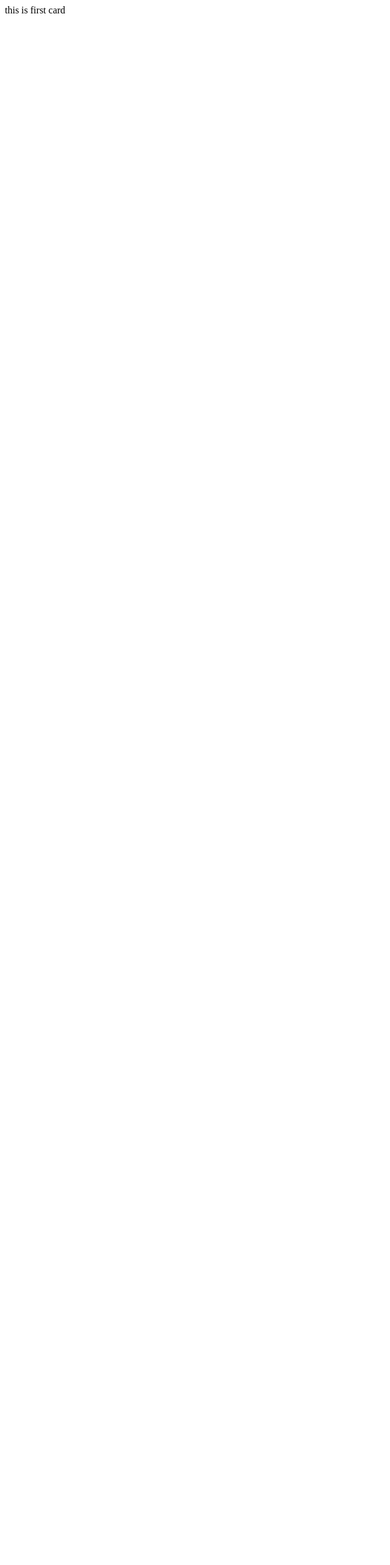
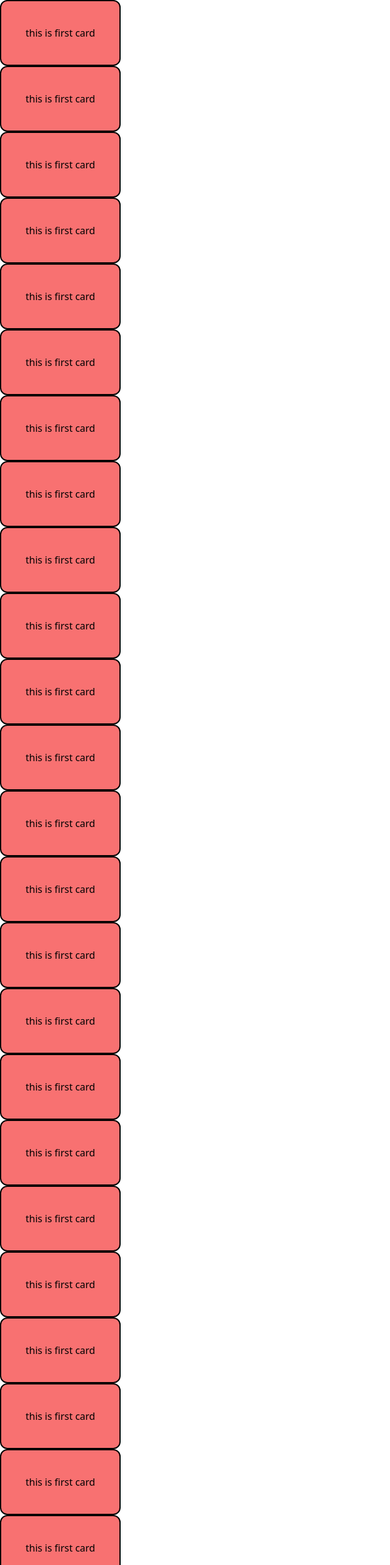
Before and after one commit to jonmes/nuxt-intersection-observer, a Nuxt app: page / in a window 1280 px wide. Shown: the top 2566 px of the page at 61% size, without its empty margins (0-640 px from the left). Before the commit the page ends 800 px from the top, so only its background shows below. Built offline with nearby package versions, Linux system fonts and the light colour scheme.

Commit message:
intersection observer start working by adding taillwind custom variant

```diff
--- /dev/null
+++ b/assets/css/tailwind.css
@@ -0,0 +1,3 @@
+@tailwind base;
+@tailwind components;
+@tailwind utilities;
--- a/nuxt.config.ts
+++ b/nuxt.config.ts
@@ -2,5 +2,16 @@ import { defineNuxtConfig } from 'nuxt'
 
 // https://v3.nuxtjs.org/api/configuration/nuxt.config
 export default defineNuxtConfig({
-
+    modules: [
+        // https://tailwindcsss.nuxtjs.org
+        "@nuxtjs/tailwindcss"
+      ],
+    tailwindcss: {
+        cssPath: '~/assets/css/tailwind.css',
+        configPath: 'tailwind.config.js',
+        exposeConfig: false,
+        config: {},
+        injectPosition: 0,
+        viewer: true,
+      }
 })
--- a/package.json
+++ b/package.json
@@ -7,6 +7,7 @@
     "preview": "nuxt preview"
   },
   "devDependencies": {
+    "@nuxtjs/tailwindcss": "^5.1.3",
     "nuxt": "3.0.0-rc.4"
   }
 }
--- a/pages/index.vue
+++ b/pages/index.vue
@@ -1,19 +1,254 @@
 <script setup>
 onMounted(() => {
-  const observer = new IntersectionObserver((entries) => {
-    console.log('entries value: ', entries);
-  })
+  const observer = new IntersectionObserver(
+    (entries) => {
+      // console.log("entries value: ", entries[0].target.classList);
+      entries.forEach((entry) => {
+        entry.target.classList.toggle(
+          "[&[show=true]]:visible",
+          entry.isIntersecting
+        );
+        entry.target.classList.toggle(
+          "[&[show=true]]:translate-x-0",
+          entry.isIntersecting
+        );
+      });
+      console.log("entries value: ", entries[0].target.classList);
+    },
+    {
+      threshold: 0.5,
+    }
+  );
 
   document.querySelectorAll(".card").forEach((selection) => {
-    observer.observe(selection)
-  })
+    observer.observe(selection);
+  });
 });
+// const show = ref(false);
+
+// watchEffect(() => {
+//   console.log(show.value);
+// });
 </script>
 
 <template>
   <div>
-    <div class="card-container">
-      <div class="card">this is first card</div>
+    <div class="card-container flex flex-col">
+      <div
+        show="true"
+        class="card p-10 border-2 border-black self-start rounded-xl duration-500 invisible translate-x-40 bg-red-400"
+      >
+        this is first card
+      </div>
+      <div
+        show="true"
+        class="card p-10 border-2 border-black self-start rounded-xl duration-500 invisible translate-x-40 bg-red-400"
+      >
+        this is first card
+      </div>
+      <div
+        show="true"
+        class="card p-10 border-2 border-black self-start rounded-xl duration-500 invisible translate-x-40 bg-red-400"
+      >
+        this is first card
+      </div>
+      <div
+        show="true"
+        class="card p-10 border-2 border-black self-start rounded-xl duration-500 invisible translate-x-40 bg-red-400"
+      >
+        this is first card
+      </div>
+      <div
+        show="true"
+        class="card p-10 border-2 border-black self-start rounded-xl duration-500 invisible translate-x-40 bg-red-400"
+      >
+        this is first card
+      </div>
+      <div
+        show="true"
+        class="card p-10 border-2 border-black self-start rounded-xl duration-500 invisible translate-x-40 bg-red-400"
+      >
+        this is first card
+      </div>
+      <div
+        show="true"
+        class="card p-10 border-2 border-black self-start rounded-xl duration-500 invisible translate-x-40 bg-red-400"
+      >
+        this is first card
+      </div>
+      <div
+        show="true"
+        class="card p-10 border-2 border-black self-start rounded-xl duration-500 invisible translate-x-40 bg-red-400"
+      >
+        this is first card
+      </div>
+      <div
+        show="true"
+        class="card p-10 border-2 border-black self-start rounded-xl duration-500 invisible translate-x-40 bg-red-400"
+      >
+        this is first card
+      </div>
+      <div
+        show="true"
+        class="card p-10 border-2 border-black self-start rounded-xl duration-500 invisible translate-x-40 bg-red-400"
+      >
+        this is first card
+      </div>
+      <div
+        show="true"
+        class="card p-10 border-2 border-black self-start rounded-xl duration-500 invisible translate-x-40 bg-red-400"
+      >
+        this is first card
+      </div>
+      <div
+        show="true"
+        class="card p-10 border-2 border-black self-start rounded-xl duration-500 invisible translate-x-40 bg-red-400"
+      >
+        this is first card
+      </div><div
+        show="true"
+        class="card p-10 border-2 border-black self-start rounded-xl duration-500 invisible translate-x-40 bg-red-400"
+      >
+        this is first card
+      </div><div
+        show="true"
+        class="card p-10 border-2 border-black self-start rounded-xl duration-500 invisible translate-x-40 bg-red-400"
+      >
+        this is first card
+      </div><div
+        show="true"
+        class="card p-10 border-2 border-black self-start rounded-xl duration-500 invisible translate-x-40 bg-red-400"
+      >
+        this is first card
+      </div><div
+        show="true"
+        class="card p-10 border-2 border-black self-start rounded-xl duration-500 invisible translate-x-40 bg-red-400"
+      >
+        this is first card
+      </div><div
+        show="true"
+        class="card p-10 border-2 border-black self-start rounded-xl duration-500 invisible translate-x-40 bg-red-400"
+      >
+        this is first card
+      </div><div
+        show="true"
+        class="card p-10 border-2 border-black self-start rounded-xl duration-500 invisible translate-x-40 bg-red-400"
+      >
+        this is first card
+      </div><div
+        show="true"
+        class="card p-10 border-2 border-black self-start rounded-xl duration-500 invisible translate-x-40 bg-red-400"
+      >
+        this is first card
+      </div><div
+        show="true"
+        class="card p-10 border-2 border-black self-start rounded-xl duration-500 invisible translate-x-40 bg-red-400"
+      >
+        this is first card
+      </div><div
+        show="true"
+        class="card p-10 border-2 border-black self-start rounded-xl duration-500 invisible translate-x-40 bg-red-400"
+      >
+        this is first card
+      </div><div
+        show="true"
+        class="card p-10 border-2 border-black self-start rounded-xl duration-500 invisible translate-x-40 bg-red-400"
+      >
+        this is first card
+      </div><div
+        show="true"
+        class="card p-10 border-2 border-black self-start rounded-xl duration-500 invisible translate-x-40 bg-red-400"
+      >
+        this is first card
+      </div><div
+        show="true"
+        class="card p-10 border-2 border-black self-start rounded-xl duration-500 invisible translate-x-40 bg-red-400"
+      >
+        this is first card
+      </div>
+
+      <!--<div
+      show="true"
+        class="card p-10 border-2 border-black self-start rounded-xl duration-500 invisible translate-x-40 bg-red-400"
+      >
+        this is first card
+      </div>
+      <div
+      show="true"
+        class="card p-10 border-2 border-black self-start rounded-xl duration-500 invisible translate-x-40 bg-red-400"
+      >
+        this is first card
+      </div>
+      <div
+      show="true"
+        class="card p-10 border-2 border-black self-start rounded-xl duration-500 invisible translate-x-40 bg-red-400"
+      >
+        this is first card
+      </div>
+      <div
+        class="card p-10 border-2 border-black self-start rounded-xl duration-500 invisible translate-x-40 bg-red-400"
+      >
+        this is first card
+      </div>
+      <div
+        class="card p-10 border-2 border-black self-start rounded-xl duration-500 invisible translate-x-40 bg-red-400"
+      >
+        this is first card
+      </div>
+      <div
+        class="card p-10 border-2 border-black self-start rounded-xl duration-500 invisible translate-x-40 bg-red-400"
+      >
+        this is first card
+      </div>
+      <div
+        class="card p-10 border-2 border-black self-start rounded-xl duration-500 invisible translate-x-40 bg-red-400"
+      >
+        this is first card
+      </div>
+      <div
+        class="card p-10 border-2 border-black self-start rounded-xl duration-500 invisible translate-x-40 bg-red-400"
+      >
+        this is first card
+      </div>
+      <div class="card p-10 border-2 border-black self-start rounded-xl duration-500 invisible translate-x-40 bg-red-400">
+        this is first card
+      </div>
+      <div class="card p-10 border-2 border-black self-start rounded-xl duration-500 invisible translate-x-40 bg-red-400">
+        this is first card
+      </div>
+      <div class="card p-10 border-2 border-black self-start rounded-xl duration-500 invisible translate-x-40 bg-red-400">
+        this is first card
+      </div>
+      <div class="card p-10 border-2 border-black self-start rounded-xl duration-500 invisible translate-x-40 bg-red-400">
+        this is first card
+      </div>
+      <div class="card p-10 border-2 border-black self-start rounded-xl duration-500 invisible translate-x-40 bg-red-400">
+        this is first card
+      </div>
+      <div class="card p-10 border-2 border-black self-start rounded-xl duration-500 invisible translate-x-40 bg-red-400">
+        this is first card
+      </div>
+      <div class="card p-10 border-2 border-black self-start rounded-xl duration-500 invisible translate-x-40 bg-red-400">
+        this is first card
+      </div>
+      <div class="card p-10 border-2 border-black self-start rounded-xl duration-500 invisible translate-x-40 bg-red-400">
+        this is first card
+      </div>
+      <div class="card p-10 border-2 border-black self-start rounded-xl duration-500 invisible translate-x-40 bg-red-400">
+        this is first card
+      </div>
+      <div class="card p-10 border-2 border-black self-start rounded-xl duration-500 invisible translate-x-40 bg-red-400">
+        this is first card
+      </div>
+      <div class="card p-10 border-2 border-black self-start rounded-xl duration-500 invisible translate-x-40 bg-red-400">
+        this is first card
+      </div>
+      <div class="card p-10 border-2 border-black self-start rounded-xl duration-500 invisible translate-x-40 bg-red-400">
+        this is first card
+      </div>
+      <div class="card p-10 border-2 border-black self-start rounded-xl duration-500 invisible translate-x-40 bg-red-400">
+        this is first card
+      </div> -->
     </div>
   </div>
 </template>
--- /dev/null
+++ b/tailwind.config.js
@@ -0,0 +1,8 @@
+/** @type {import('tailwindcss').Config} */
+module.exports = {
+  content: [],
+  theme: {
+    extend: {},
+  },
+  plugins: [],
+}
```
Also changed, not shown: 1 other file (tests, documents, lock files or other folders).
